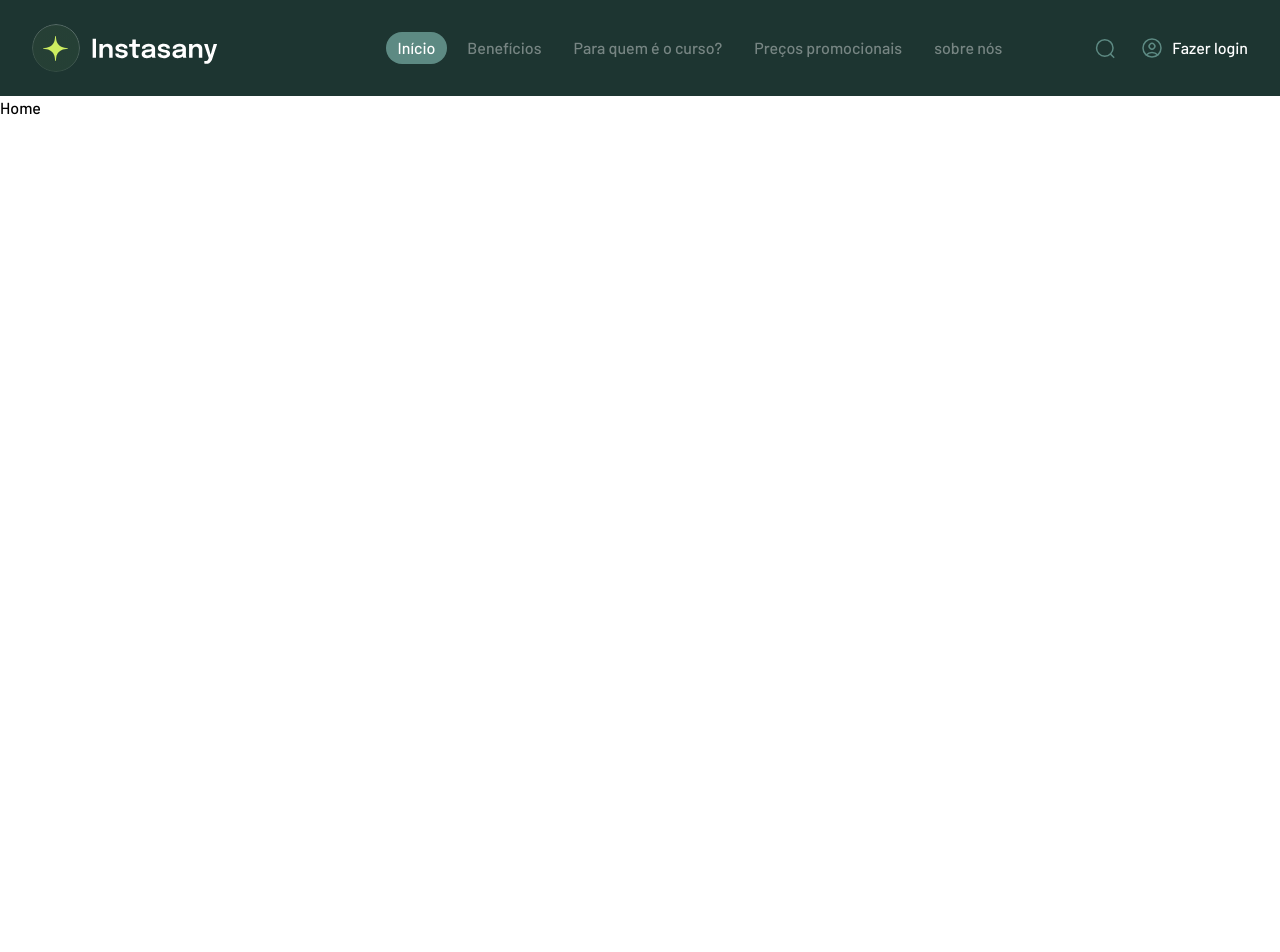
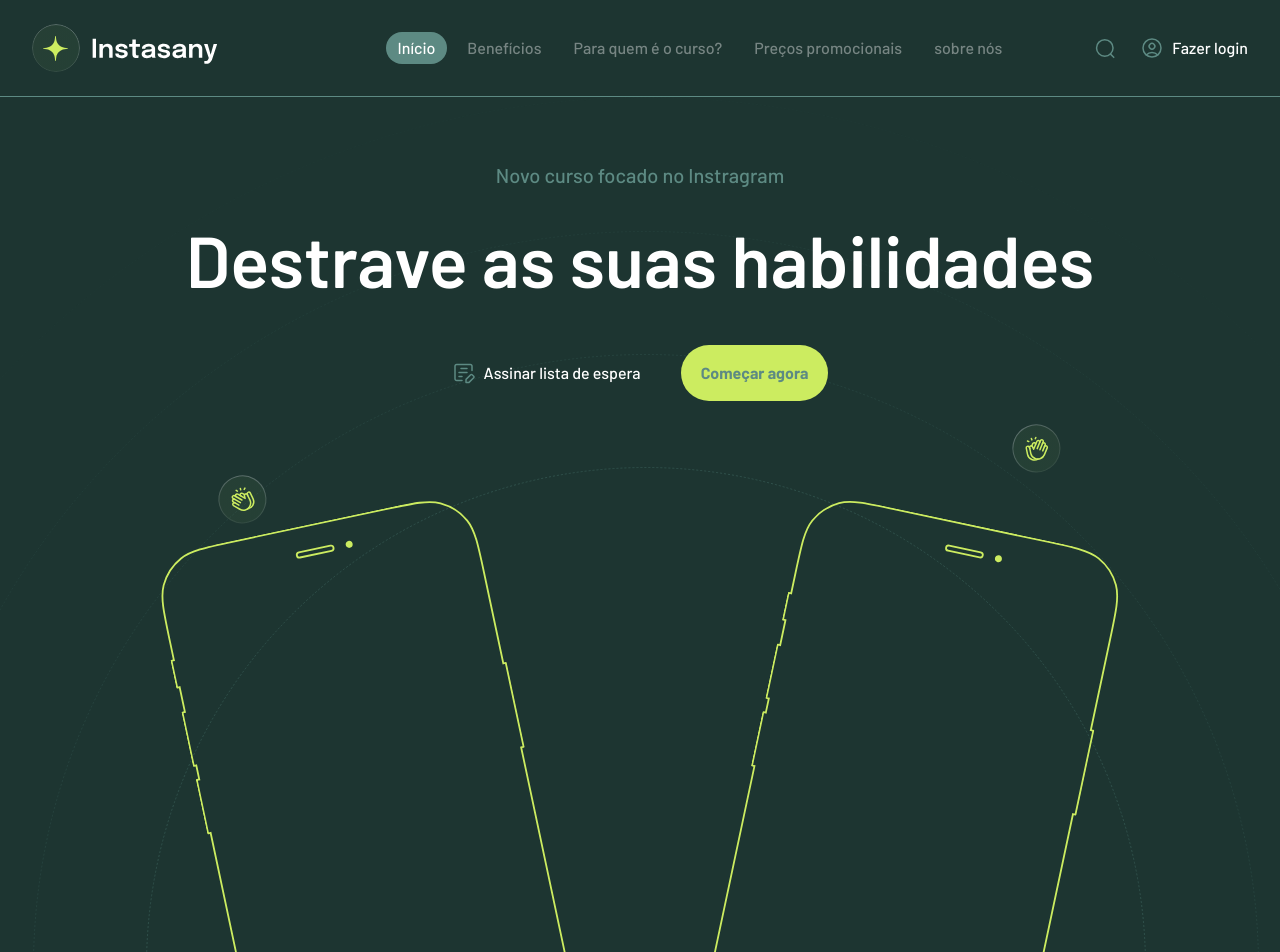
Before and after one commit to markus90souza/codeboost-instasany, a Next.js app: page / in a window 1280 px wide. Shown: the top 952 px of the page. Before the commit the page ends 800 px from the top, so only its background shows below. Built offline with nearby package versions, Linux system fonts and the light colour scheme.

Commit message:
feat: create home hero section

```diff
--- /dev/null
+++ b/src/app/(home)/components/home-hero/index.tsx
@@ -0,0 +1,52 @@
+import { FC } from 'react'
+import Image from 'next/image'
+import { Container } from '@/components/container'
+import { fileIcon, hand2Icon, handIcon, mockup } from '@/assets'
+
+export const HomeHero: FC = () => {
+  return (
+    <section className="bg-hero relative h-hero w-full overflow-hidden border-t border-t-instasany-brand-light bg-instasany-brand-dark bg-top bg-no-repeat pt-16">
+      <Container className="flex flex-col items-center ">
+        <div className="w-full max-w-hero text-center">
+          <h3 className="mb-4 text-xl font-medium text-instasany-brand-light">
+            Novo curso focado no Instragram
+          </h3>
+          <h1 className="mb-8 text-7xl/normal font-semibold text-white">
+            Destrave as suas habilidades
+          </h1>
+
+          <div className="flex items-center justify-center gap-10">
+            <button className="flex items-center gap-2">
+              <Image src={fileIcon} alt="" />
+              <span className="font-medium text-white">
+                Assinar lista de espera
+              </span>
+            </button>
+
+            <button className="rounded-full bg-instasany-brand-default px-5 py-4 font-bold text-instasany-brand-light">
+              Começar agora
+            </button>
+          </div>
+        </div>
+
+        <div className="relative mt-4 h-28 w-full max-w-grid-icons">
+          <Image src={handIcon} alt="" className="absolute bottom-0 left-0" />
+          <Image src={hand2Icon} alt="" className="absolute right-0 top-0" />
+        </div>
+
+        <div className="absolute -bottom-48 flex w-full max-w-grid-mockups justify-between">
+          <Image
+            src={mockup}
+            alt=""
+            className="relative left-[3.3rem] top-[1.1rem] -rotate-12"
+          />
+          <Image
+            src={mockup}
+            alt=""
+            className="relative right-[3.3rem] top-[1.1rem] rotate-12"
+          />
+        </div>
+      </Container>
+    </section>
+  )
+}
--- a/src/app/(home)/page.tsx
+++ b/src/app/(home)/page.tsx
@@ -1,3 +1,9 @@
+import { HomeHero } from './components/home-hero'
+
 export default function HomePage() {
-  return <h1>Home</h1>
+  return (
+    <>
+      <HomeHero />
+    </>
+  )
 }
--- a/src/assets/index.ts
+++ b/src/assets/index.ts
@@ -5,4 +5,5 @@ import handIcon from './icon-hand.svg'
 import hand2Icon from './icon-hand-02.svg'
 import fileIcon from './icon-file.svg'
 
-export { fileIcon, hand2Icon, handIcon, logoIcon, searchIcon, userIcon }
+import mockup from './mockup.svg'
+export { fileIcon, hand2Icon, handIcon, logoIcon, searchIcon, userIcon, mockup }
--- a/src/components/header.tsx
+++ b/src/components/header.tsx
@@ -47,7 +47,7 @@ export const Header: FC = () => {
                   'px-3 py-1 text-white/40 hover:text-white hover:transition-all',
                   `${
                     index === 0
-                      ? 'bg-instasany-brand-light rounded-full text-white'
+                      ? ' bg-instasany-brand-light rounded-full text-white'
                       : ''
                   } `,
                 )}
--- a/tailwind.config.ts
+++ b/tailwind.config.ts
@@ -19,6 +19,17 @@ const config: Config = {
 
       maxWidth: {
         grid: '77.5rem', // 1240px
+        hero: '66rem', // 1156px
+        'grid-icons': '53.4375rem', // 855px
+        'grid-mockups': '59.8125rem', // 957px
+      },
+
+      height: {
+        hero: '54.625rem',
+      },
+
+      backgroundImage: {
+        hero: 'url(/bg-hero.svg)',
       },
     },
   },
```
Also changed, not shown: public/bg-hero.svg (renamed from src/assets/bg-hero.svg).
